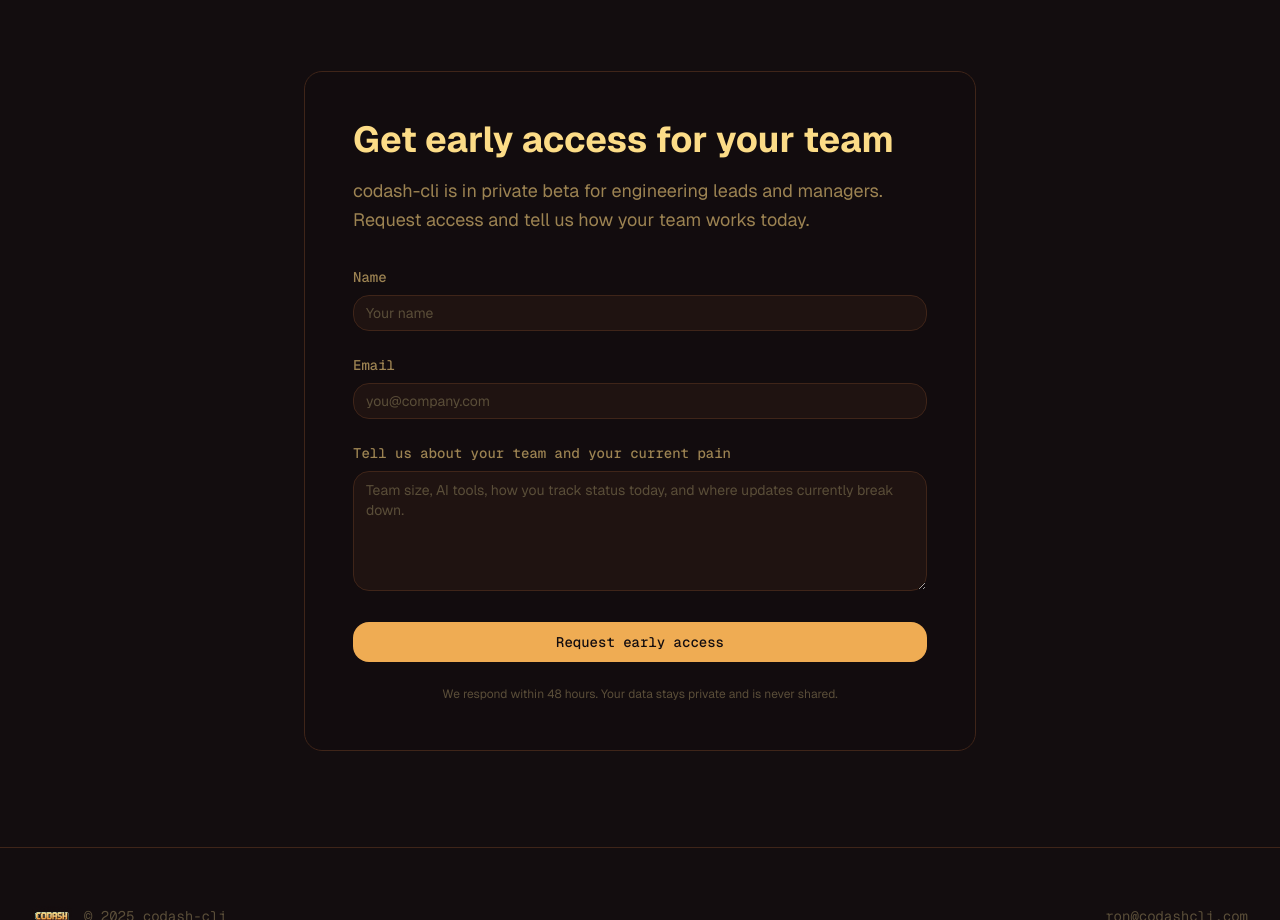
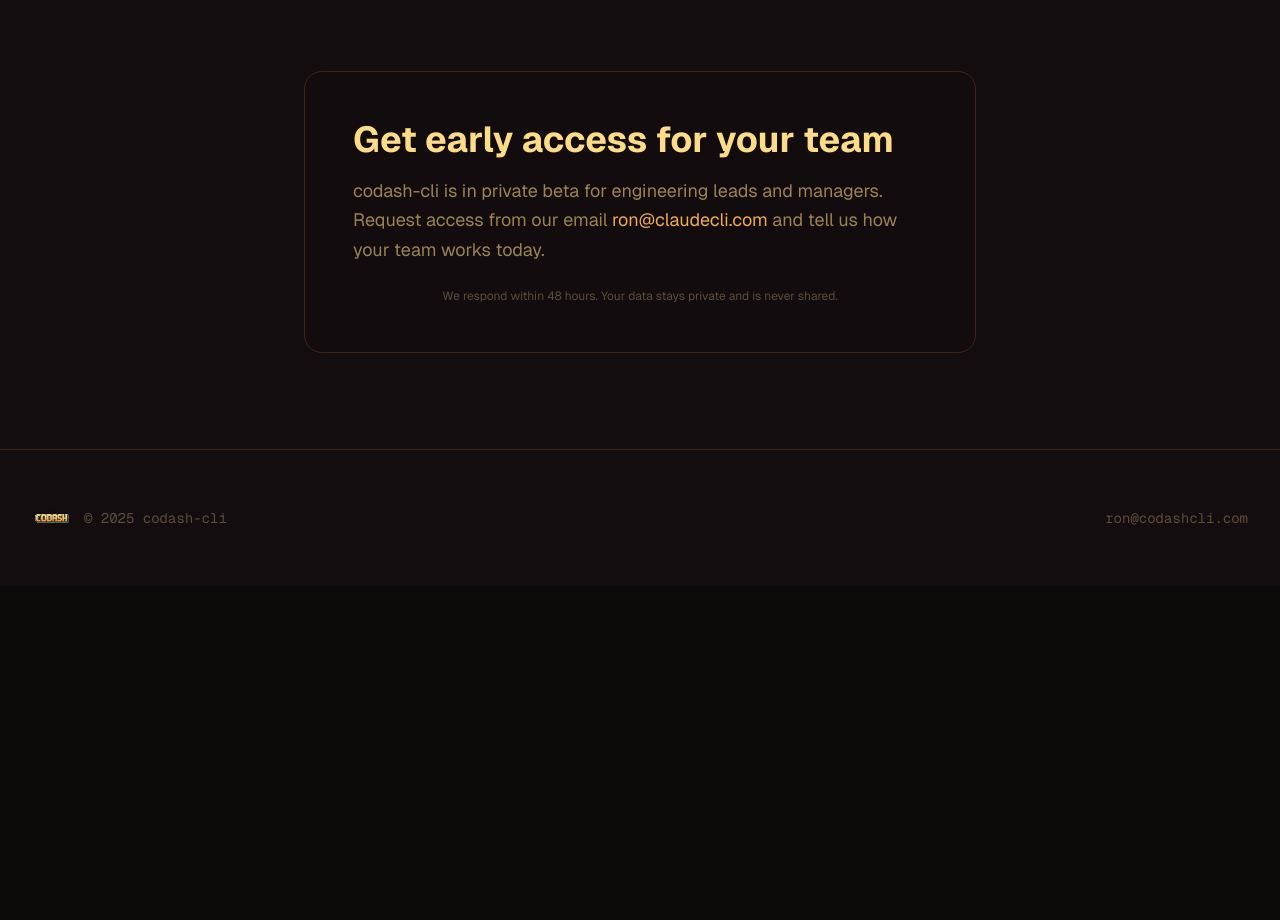
Before and after one commit to furtherflow/codash-static-site, a plain HTML site: page index.html in a window 1280 px wide. Shown: the part 2060-2980 px from the top of the page. After the commit the page ends 2646 px from the top, so only its background shows below. Drawn offline with Linux system fonts and the light colour scheme.

Commit message:
without form

```diff
--- a/index.html
+++ b/index.html
@@ -226,53 +226,23 @@
           </div>
         </section>
 
-        <!-- Get access section -->
+        <!-- Get access section (updated, no form) -->
         <section id="get" class="max-w-7xl mx-auto px-4 sm:px-6 lg:px-8 py-16 lg:py-24 scroll-mt-16">
           <div class="max-w-2xl mx-auto">
             <div class="rounded-[18px] border border-[#3F2519] bg-[#130D0F]/30 p-8 lg:p-12">
-              <div class="mb-8">
-                <h2 class="text-3xl lg:text-4xl font-bold mb-4">Get early access for your team</h2>
-                <p class="text-lg text-[#9C8352] leading-relaxed">
-                  codash-cli is in private beta for engineering leads and managers. Request access and tell us how your team works today.
-                </p>
-              </div>
               <div class="space-y-6">
-                <div class="space-y-2">
-                  <label class="flex items-center gap-2 font-medium text-sm font-mono text-[#9C8352]" for="name">
-                    Name
-                  </label>
-                  <input
-                    id="name"
-                    placeholder="Your name"
-                    class="h-9 w-full border px-3 py-1 bg-[#3F2519]/30 border-[#3F2519] text-[#FCDC87] placeholder:text-[#5A4E39] rounded-xl font-sans text-sm"
-                  >
+                <div>
+                  <h2 class="text-3xl lg:text-4xl font-bold mb-4">
+                    Get early access for your team
+                  </h2>
+                  <p class="text-lg text-[#9C8352] leading-relaxed">
+                    codash-cli is in private beta for engineering leads and managers. Request access from our email
+                    <a href="mailto:ron@claudecli.com" class="text-[#EFAC53] underline underline-offset-4">
+                      ron@claudecli.com
+                    </a>
+                    and tell us how your team works today.
+                  </p>
                 </div>
-                <div class="space-y-2">
-                  <label class="flex items-center gap-2 font-medium text-sm font-mono text-[#9C8352]" for="email">
-                    Email
-                  </label>
-                  <input
-                    type="email"
-                    id="email"
-                    placeholder="you@company.com"
-                    class="h-9 w-full border px-3 py-1 bg-[#3F2519]/30 border-[#3F2519] text-[#FCDC87] placeholder:text-[#5A4E39] rounded-xl font-sans text-sm"
-                  >
-                </div>
-                <div class="space-y-2">
-                  <label class="flex items-center gap-2 font-medium text-sm font-mono text-[#9C8352]" for="notes">
-                    Tell us about your team and your current pain
-                  </label>
-                  <textarea
-                    id="notes"
-                    placeholder="Team size, AI tools, how you track status today, and where updates currently break down."
-                    class="w-full min-h-[120px] border px-3 py-2 bg-[#3F2519]/30 border-[#3F2519] text-[#FCDC87] placeholder:text-[#5A4E39] rounded-xl font-sans text-sm"
-                  ></textarea>
-                </div>
-                <button
-                  class="inline-flex items-center justify-center gap-2 whitespace-nowrap text-sm font-medium transition-all disabled:pointer-events-none disabled:opacity-50 h-10 px-6 w-full font-mono rounded-xl bg-[#EFAC53] text-[#130D0F] hover:bg-[#FCDC87]"
-                >
-                  Request early access
-                </button>
                 <p class="text-xs text-[#5A4E39] text-center">
                   We respond within 48 hours. Your data stays private and is never shared.
                 </p>
```
